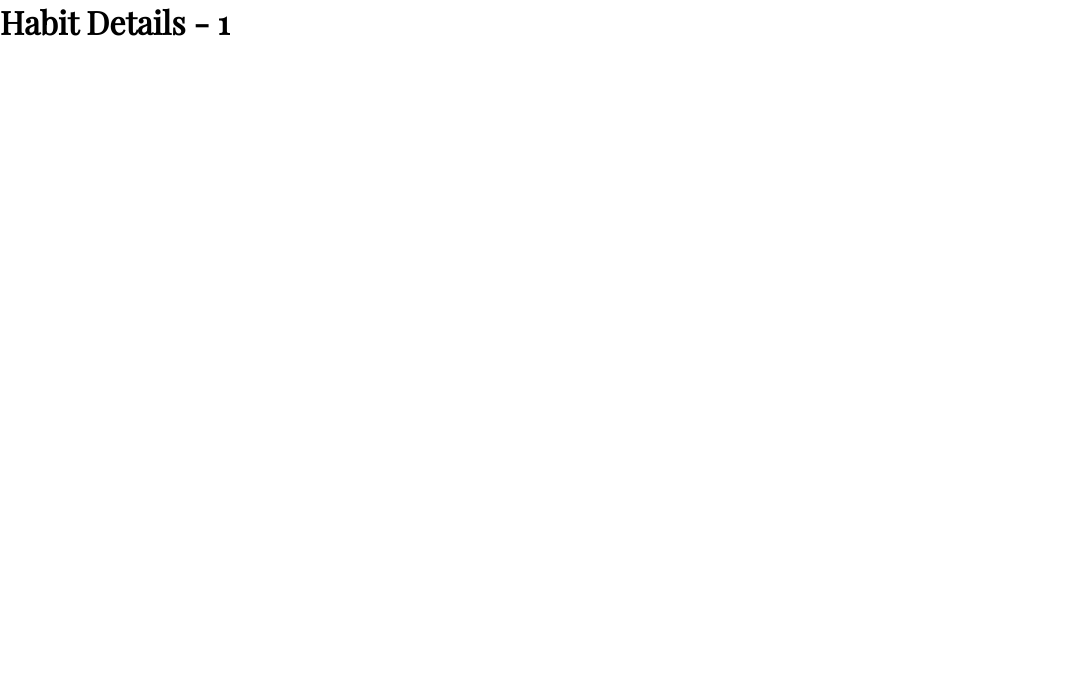
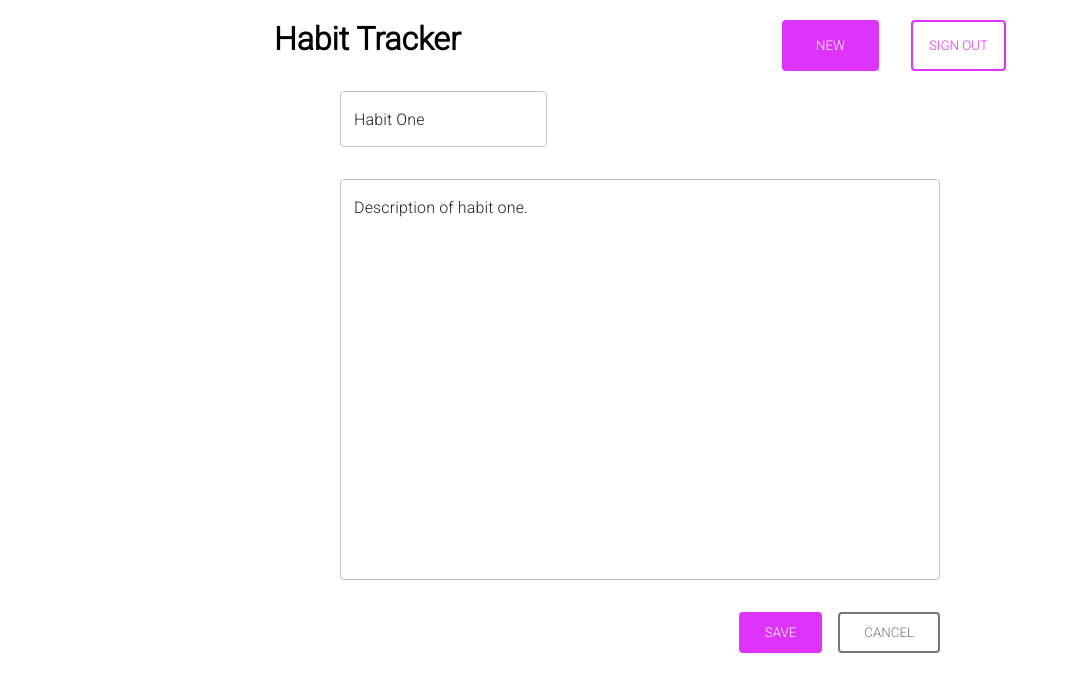
Before and after one commit to laraxlara/habit_tracker, a React (Create React App) app: page /habit/1 in a window 1280 px wide. Shown: the top 692 px of the page, without its empty margins (0-1068 px from the left). Built offline with nearby package versions, Linux system fonts and the light colour scheme; data requests are answered from the project's data file.

Commit message:
Finish Habit Details Page

```diff
--- a/src/components/Habit/index.js
+++ b/src/components/Habit/index.js
@@ -14,12 +14,12 @@ const Habit = (props) => {
         <Checkbox>
             <CheckboxInput {...props} />
             <CheckboxLabel {...props} />
-            <Link to={props.link}>
-              <IconButton color="secondary" aria-label="edit">
-                <CreateIcon />
-              </IconButton>
+            <Link to={props.to}>
+            <IconButton color="secondary" aria-label="edit">
+              <CreateIcon />
+            </IconButton>
             </Link>
-            <IconButton aria-label="delete" onClick={props.onClick}>
+            <IconButton aria-label="delete">
               <DeleteIcon />
             </IconButton>
         </Checkbox>
--- a/src/components/HabitForm.js
+++ b/src/components/HabitForm.js
@@ -4,7 +4,7 @@ import { Box } from '@mui/material'
 import TextField from '@mui/material/TextField';
 import Button from './Button';
 
-const HabitForm = () => {
+const HabitForm = (props) => {
 
     const propsSaveButton = {
         color: 'white',
@@ -27,10 +27,10 @@ const HabitForm = () => {
   return (
     <Box sx={{ display: 'flex', flexDirection: 'column', gap: '2rem', width: '600px' }}>
         <Box>
-            <TextField label="Title" color='secondary' />
+            <TextField color='secondary' value={props.title} />
         </Box>
         <Box>
-            <TextField label="Description" fullWidth multiline color='secondary' rows={16} />
+            <TextField fullWidth multiline color='secondary' rows={16} value={props.description} />
         </Box>
         <Box sx={{ display: 'flex', gap: '1rem', justifyContent: 'flex-end' }}>
             <Button {...propsSaveButton} />
--- a/src/components/HabitList/HabitList.js
+++ b/src/components/HabitList/HabitList.js
@@ -5,16 +5,14 @@ import Habit from '../Habit/index'
 import { Box } from '@mui/material'
 
 const HabitList = (props) => {
-    const { response, isLoading, error } = useQuery(axios.get(' http://localhost:8000/habits'))
+    const { response } = useQuery(axios.get('http://localhost:8000/habits'))
 
   return (
     <>
-        {isLoading && <h1>Loading...</h1>}
-        {error && <div>{error}</div>}
         {response && response.map((habit) => {
             return (
                 <Box key={habit.id}>
-                    <Habit checked={habit.done} value={habit.title} link={habit.id} />
+                    <Habit checked={habit.done} to={`/habit/${habit.id}`} value={habit.title} />
                 </Box>
             )
         })}
--- a/src/pages/habitDetails.js
+++ b/src/pages/habitDetails.js
@@ -1,12 +1,27 @@
 import React from 'react'
+import axios from 'axios'
 import { useParams } from 'react-router-dom'
+import useQuery from '../hooks/useQuery'
+import Layout from '../components/layout'
+import HabitForm from '../components/HabitForm'
+import { Box } from '@mui/material'
 
 const HabitDetails = () => {
     const { id } = useParams()
+    const { response } = useQuery(axios.get('http://localhost:8000/habits/' + id))
+
   return (
-    <div>
-      <h1>Habit Details - { id }</h1>
-    </div>
+    <Layout>
+        <Box sx={{ display: 'flex', justifyContent: 'center' }}>
+        {response && [response].map((habit) => {
+            return (
+                <>
+                    <HabitForm title={habit.title} description={habit.description} />
+                </>
+            )
+        })}
+        </Box>
+    </Layout>
   )
 }
 
--- a/src/styles/App.css
+++ b/src/styles/App.css
@@ -1,5 +1,8 @@
+@import url('https://fonts.googleapis.com/css2?family=Roboto:wght@300&display=swap');
+
 * {
     margin: 0;
     padding: 0;
     box-sizing: border-box;
+    font-family: 'Roboto', sans-serif;
 }
--- a/src/styles/Header.css
+++ b/src/styles/Header.css
@@ -1,9 +1,3 @@
-@import url('https://fonts.googleapis.com/css2?family=Playfair+Display&display=swap');
-
 header {
     margin: 20px 250px;
 }
-
-h1 {
-    font-family: 'Playfair Display', serif;
-}
```
